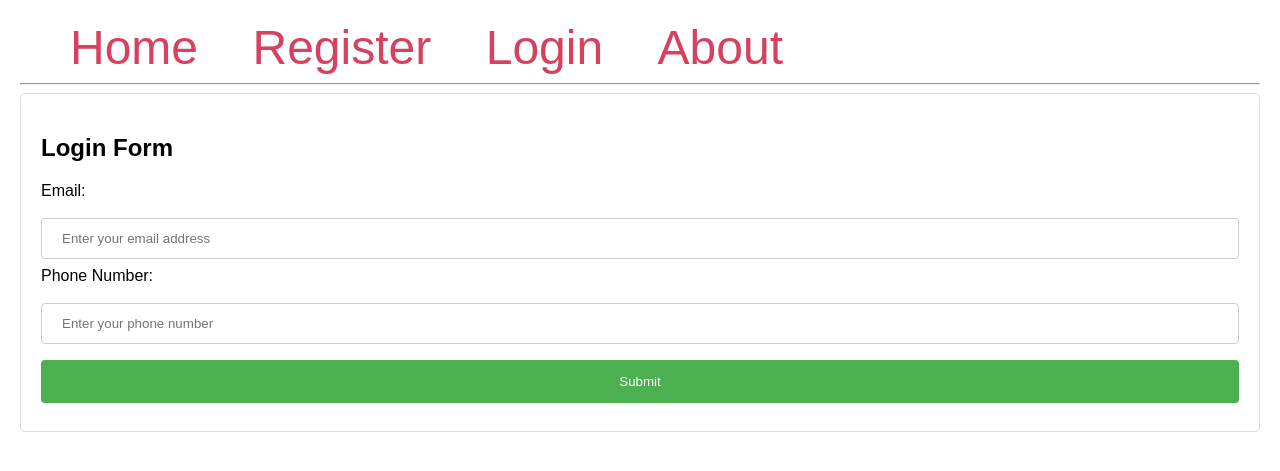
After one commit to NateM135/rosehack_2023, a Flask app: page /login in a window 1280 px wide. The commit adds this page. Shown: the top 471 px of the page. Run offline with Flask 2, Linux system fonts and the light colour scheme.

Commit message:
add login route template

```diff
--- a/app.py
+++ b/app.py
@@ -26,3 +26,11 @@ def register():
     # TODO: Aarav, you need to add the code to insert the user into the database.
     # TODO: Aarav, you need to add the code to redirect to the index page.
     return render_template('register.html')
+
+@app.route('/login', methods=('GET', 'POST'))
+def login():
+    if request.method == 'GET':
+        return render_template('login.html')
+    # TODO: Aarav, you need to add the code to insert the user into the database.
+    # TODO: Aarav, you need to add the code to redirect to the index page.
+    return render_template('login.html')
--- a/templates/base.html
+++ b/templates/base.html
@@ -29,6 +29,7 @@
     <nav>
       <a href="{{ url_for('index') }}">Home</a>
       <a href="{{ url_for('register') }}">Register</a>
+      <a href="{{ url_for('login') }}">Login</a>
       <a href="#">About</a>
     </nav>
     <hr />
--- /dev/null
+++ b/templates/login.html
@@ -0,0 +1,66 @@
+{% extends 'base.html' %} {% block content %}
+<!DOCTYPE html>
+<html>
+  <head>
+    <title>Login Form</title>
+    <style>
+      body {
+        font-family: Arial, sans-serif;
+        margin: 20px;
+      }
+      form {
+        border: 1px solid #ddd;
+        padding: 20px;
+        border-radius: 5px;
+      }
+      h2 {
+        margin-bottom: 20px;
+      }
+      label {
+        display: block;
+        margin-bottom: 10px;
+      }
+      input[type="text"],
+      input[type="email"],
+      input[type="tel"] {
+        width: 100%;
+        padding: 12px 20px;
+        margin: 8px 0;
+        box-sizing: border-box;
+        border: 1px solid #ccc;
+        border-radius: 4px;
+      }
+      input[type="submit"] {
+        width: 100%;
+        background-color: #4caf50;
+        color: white;
+        padding: 14px 20px;
+        margin: 8px 0;
+        border: none;
+        border-radius: 4px;
+        cursor: pointer;
+      }
+    </style>
+  </head>
+  <body>
+    <form action="/login" method="post">
+      <h2>Login Form</h2>
+      <label for="email">Email:</label>
+      <input
+        type="email"
+        id="email"
+        name="email"
+        placeholder="Enter your email address"
+      />
+      <label for="phone">Phone Number:</label>
+      <input
+        type="tel"
+        id="phone"
+        name="phone"
+        placeholder="Enter your phone number"
+      />
+      <input type="submit" value="Submit" />
+    </form>
+  </body>
+</html>
+{% endblock %}
```
